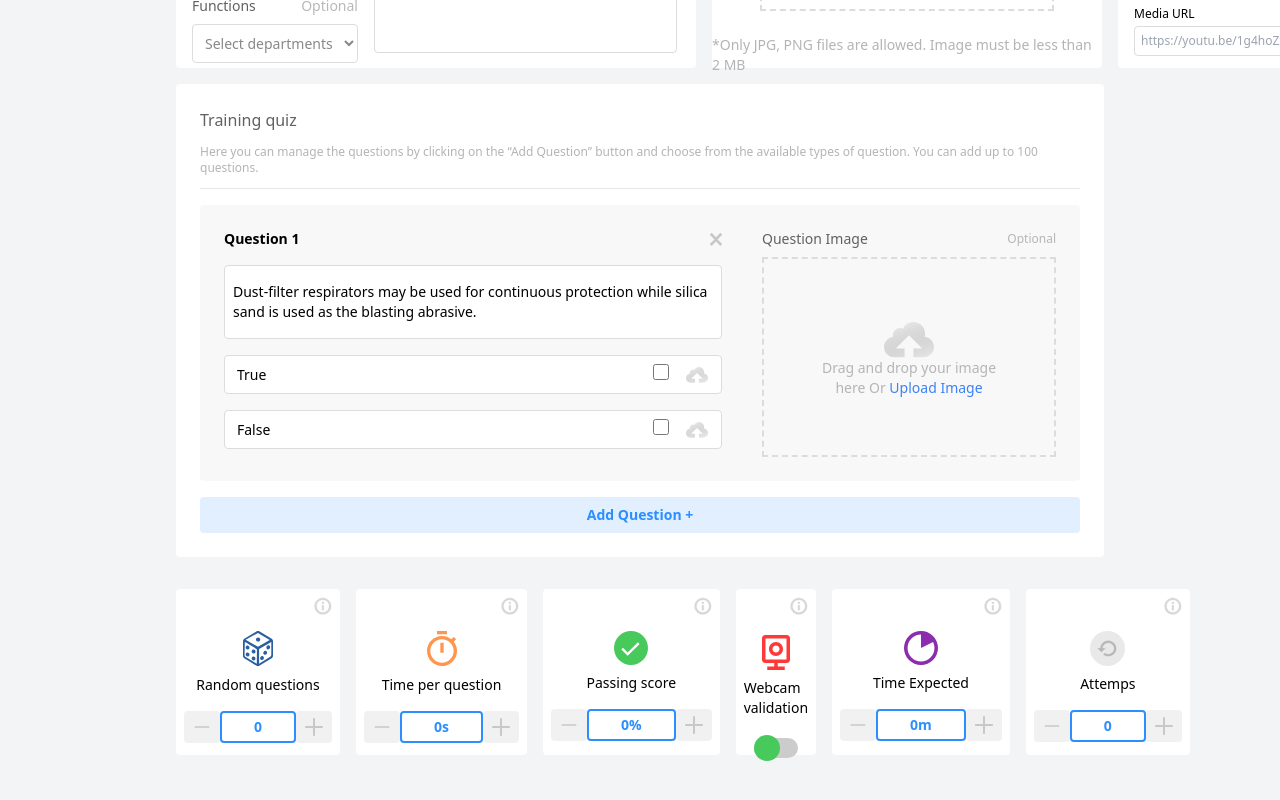
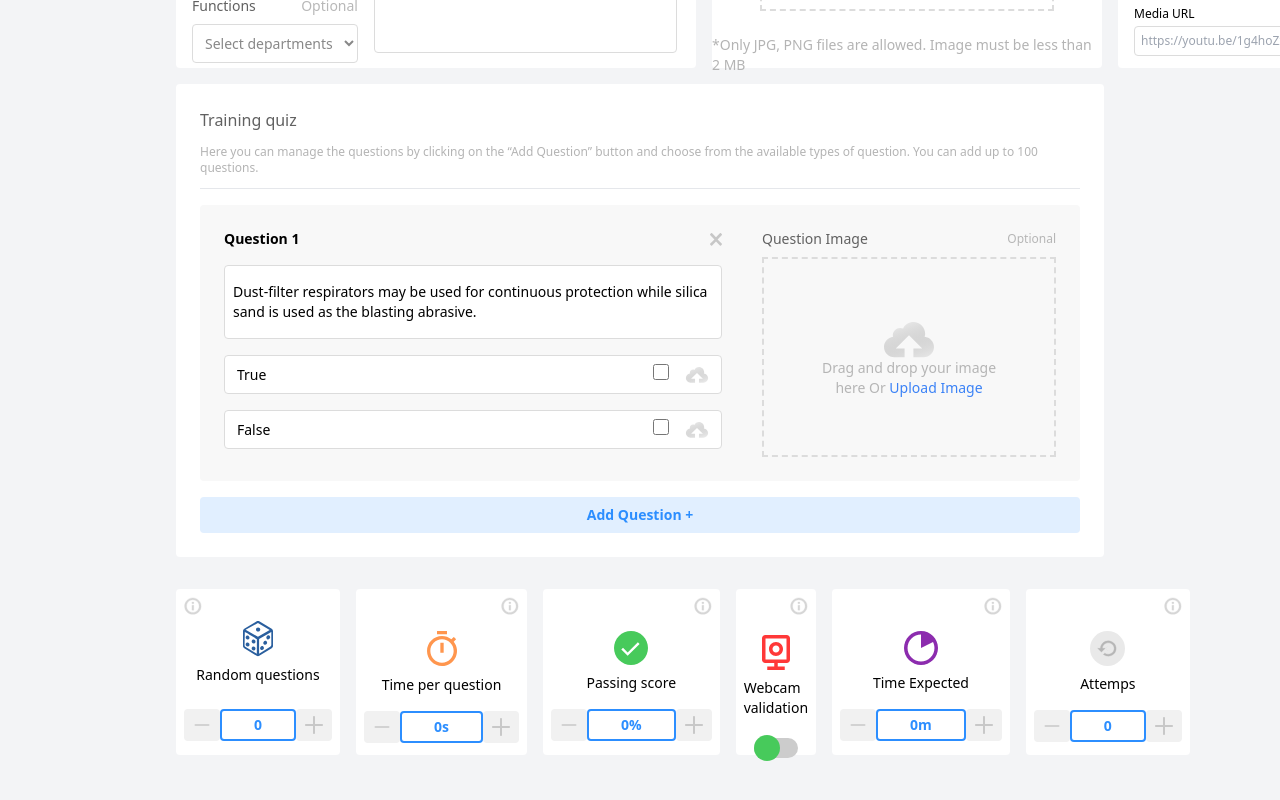
Before and after one commit to AbdelhaqNouhi/Im-enSe-Test, a React (Vite) app: page / in a window 1280 px wide. Shown: the part 456-1256 px from the top of the page. Built offline with nearby package versions, Linux system fonts and the light colour scheme.

Commit message:
added dropdown on hover in last part

```diff
--- a/src/components/Custom/LastPart.jsx
+++ b/src/components/Custom/LastPart.jsx
@@ -78,6 +78,52 @@ function ToggleCheck({ onChange, checked }) {
     );
 }
 
+function DropDown() {
+
+    const [open, setOpen] = useState(false);
+
+    function handleMouseEnter() {
+        setOpen(true);
+    }
+
+    function handleMouseLeave() {
+        setTimeout(() => {
+            setOpen(false);
+        }, 200);
+    }
+
+    return (
+        <div className='absolute'>
+            <button
+                className=''
+                // onMouseEnter={handleMouseEnter} onMouseLeave={handleMouseLeave}
+                onClick={() => setOpen((event) => !event)}
+            >
+                <svg width="18" height="18" viewBox="0 0 16 16" fill="none" xmlns="http://www.w3.org/2000/svg">
+                    <g clip-path="url(#clip0_401_266)">
+                        <path d="M7.86764 0.791162C3.83079 0.791162 0.546777 4.07517 0.546777 8.11203C0.546777 12.1489 3.83079 15.4329 7.86764 15.4329C11.9045 15.4329 15.1885 12.1489 15.1885 8.11203C15.1885 4.07517 11.9045 0.791162 7.86764 0.791162ZM7.86764 13.6987C4.78742 13.6987 2.28095 11.1923 2.28095 8.11203C2.28095 5.0318 4.78742 2.52534 7.86764 2.52534C10.9479 2.52534 13.4543 5.0318 13.4543 8.11203C13.4543 11.1923 10.9479 13.6987 7.86764 13.6987Z" fill="#D6D6D6" stroke="#D6D6D6" stroke-width="0.3" />
+                        <path d="M7.15063 7.2952H7.05063V7.3952V11.6977V11.7977H7.15063H8.58481H8.68481V11.6977V7.3952V7.2952H8.58481H7.15063ZM7.15063 4.42686H7.05063V4.52686V5.96103V6.06103H7.15063H8.58481H8.68481V5.96103V4.52686V4.42686H8.58481H7.15063Z" fill="#D6D6D6" stroke="#D6D6D6" stroke-width="0.2" />
+                    </g>
+                    <defs>
+                        <clipPath id="clip0_401_266">
+                            <rect width="16" height="16" fill="white" />
+                        </clipPath>
+                    </defs>
+                </svg>
+            </button>
+            {open && (
+                <div className='bg-white border w-[145px] h-[78px] rounded p-1'>
+                    <p className='text-xs break-words'>When the countdown is
+                        finished, the system will
+                        automatically move to the
+                        next question.
+                    </p>
+                </div>
+            )}
+        </div>
+    );
+}
+
 const LastPart = () => {
 
     const [isChecked, setIsChecked] = useState(false);
@@ -94,19 +140,9 @@ const LastPart = () => {
     return (
         <div className='px-44 py-8 w-full'>
             <div className='flex gap-4 rounded text-sm w-full'>
-                <div className='bg-white flex flex-col gap-4 rounded p-2 w-[186px] h-[166px]'>
-                    <div className='ml-auto'>
-                        <svg width="18" height="18" viewBox="0 0 16 16" fill="none" xmlns="http://www.w3.org/2000/svg">
-                            <g clip-path="url(#clip0_401_266)">
-                                <path d="M7.86764 0.791162C3.83079 0.791162 0.546777 4.07517 0.546777 8.11203C0.546777 12.1489 3.83079 15.4329 7.86764 15.4329C11.9045 15.4329 15.1885 12.1489 15.1885 8.11203C15.1885 4.07517 11.9045 0.791162 7.86764 0.791162ZM7.86764 13.6987C4.78742 13.6987 2.28095 11.1923 2.28095 8.11203C2.28095 5.0318 4.78742 2.52534 7.86764 2.52534C10.9479 2.52534 13.4543 5.0318 13.4543 8.11203C13.4543 11.1923 10.9479 13.6987 7.86764 13.6987Z" fill="#D6D6D6" stroke="#D6D6D6" stroke-width="0.3" />
-                                <path d="M7.15063 7.2952H7.05063V7.3952V11.6977V11.7977H7.15063H8.58481H8.68481V11.6977V7.3952V7.2952H8.58481H7.15063ZM7.15063 4.42686H7.05063V4.52686V5.96103V6.06103H7.15063H8.58481H8.68481V5.96103V4.52686V4.42686H8.58481H7.15063Z" fill="#D6D6D6" stroke="#D6D6D6" stroke-width="0.2" />
-                            </g>
-                            <defs>
-                                <clipPath id="clip0_401_266">
-                                    <rect width="16" height="16" fill="white" />
-                                </clipPath>
-                            </defs>
-                        </svg>
+                <div className='bg-white flex flex-col gap-6 rounded p-2 w-[186px] h-[166px]'>
+                    <div className=''>
+                        <DropDown />
                     </div>
                     <div className='flex flex-col gap-2 items-center justify-center'>
                         <svg width="30" height="36" viewBox="0 0 30 36" fill="none" xmlns="http://www.w3.org/2000/svg">
--- a/src/components/NavBar.jsx
+++ b/src/components/NavBar.jsx
@@ -7,7 +7,8 @@ import lang  from '../assets/data/lang.json';
 
 function NavBar() {
 
-    const [open, setOpen] = useState(false);
+    const [openLang, setOpenLang] = useState(false);
+    const [openProfile, setOpenProfile] = useState(false);
 
     const [navbar, setNavbar] = useState(false);
     const [openAuthModal, setOpenAuthModal] = useState(false);
@@ -83,11 +84,11 @@ function NavBar() {
                     </div>
                     <div className='flex items-center absolute'>
                         <button
-                            onClick={() => setOpen((event) => !event)}
+                            onClick={() => setOpenLang((event) => !event)}
                             className=''>
                             <img className='w-6 h-6 rounded-full' src={english} alt="" />
                         </button>
-                        {open && (
+                        {openLang && (
                             <div className=' mt-56 ml-[-8rem] rounded bg-white w-[133px] border'>
                                 {lang.map((langs, index) => (
                                     <div className=' text-sm py-2 px-2 cursor-pointer rounded hover:border-l-black border-l-4'>
@@ -100,10 +101,17 @@ function NavBar() {
                     </div>
 
                     <div className='flex gap-2 items-center'>
-                        <img className='w-8 h-8 rounded-full' src={Profile} alt="" />
-                        <div className=' items-center text-xs text-[#6B6B6B]'>
-                            <p className='font-bold'>Abdelhaq Nouhi</p>
-                            <p>Admin</p>
+                        <div className='flex gap-2 items-center'>
+                            <button
+                                onClick={() => setOpenProfile((event) => !event)}
+                            >
+                                <img className='w-8 h-8 rounded-full' src={Profile} alt="" />
+                            </button>
+                            <div className=' items-center text-xs text-[#6B6B6B]'>
+                                <p className='font-bold'>Abdelhaq Nouhi</p>
+                                <p>Admin</p>
+                            </div>
+
                         </div>
                     </div>
                 </div>
```
